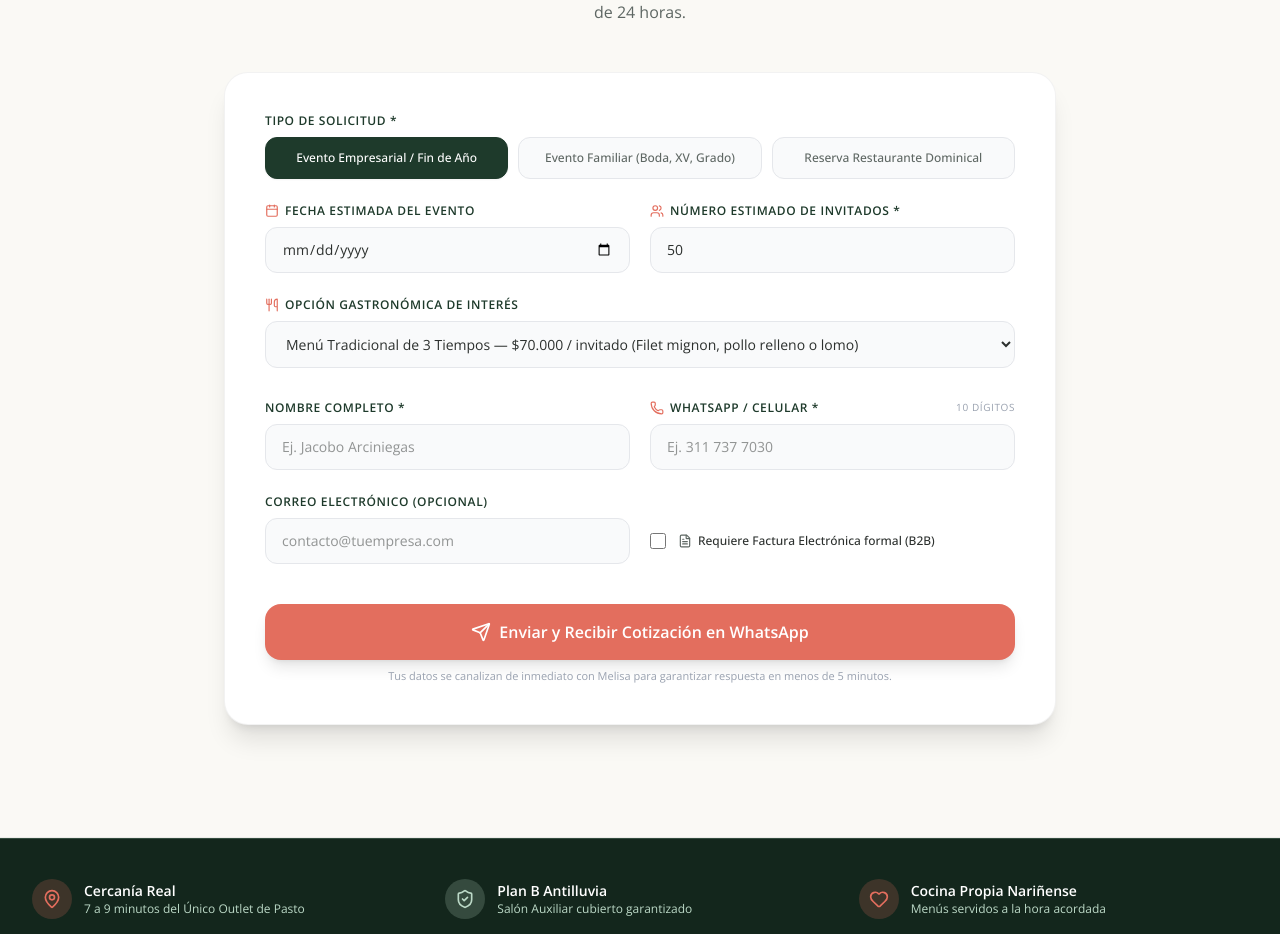
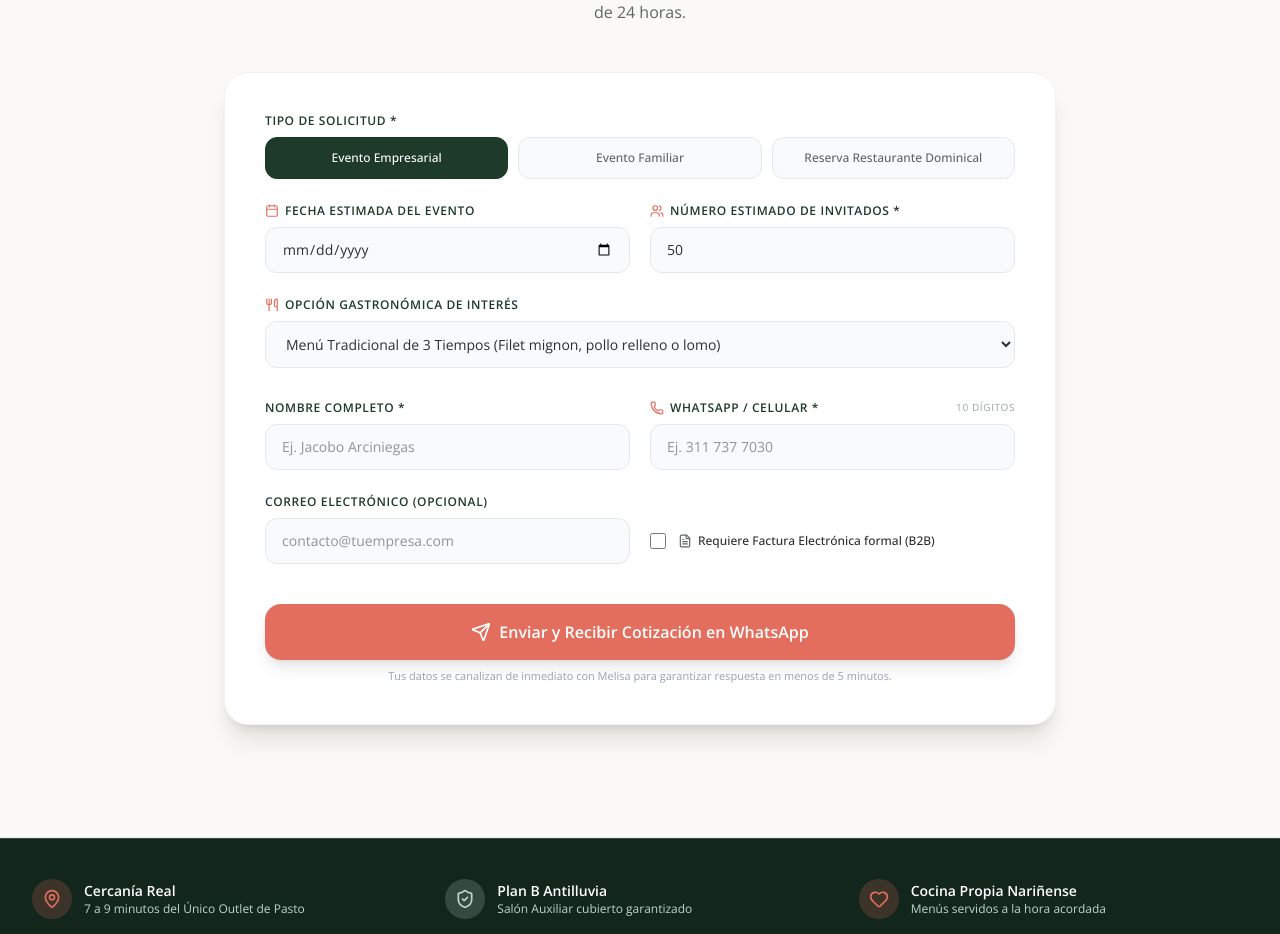
Before and after one commit to webmasterdapmarket1/hacienda-escondida-pasto, a React (Vite) app: page / in a window 1280 px wide. Shown: the part 7982-8916 px from the top of the page. Built offline with nearby package versions, Linux system fonts and the light colour scheme.

Commit message:
content(bloque-7): quitar precios del cotizador y ajustar tipos de evento

```diff
--- a/src/components/sections/QuoteForm.tsx
+++ b/src/components/sections/QuoteForm.tsx
@@ -8,10 +8,10 @@ export const QuoteForm: React.FC = () => {
     name: "",
     phone: "",
     email: "",
-    eventType: "Evento Empresarial / Fin de Año",
+    eventType: "Evento Empresarial",
     date: "",
     guests: 50,
-    menuInterest: "Menú Tradicional de 3 Tiempos ($70.000)",
+    menuInterest: "Menú Tradicional de 3 Tiempos",
     invoiceRequired: false,
     notes: "",
   })
@@ -98,8 +98,8 @@ export const QuoteForm: React.FC = () => {
                 </label>
                 <div className="grid grid-cols-1 sm:grid-cols-3 gap-2.5">
                   {[
-                    "Evento Empresarial / Fin de Año",
-                    "Evento Familiar (Boda, XV, Grado)",
+                    "Evento Empresarial",
+                    "Evento Familiar",
                     "Reserva Restaurante Dominical",
                   ].map((type) => (
                     <button
@@ -172,20 +172,20 @@ export const QuoteForm: React.FC = () => {
                   onChange={(e) => setFormData({ ...formData, menuInterest: e.target.value })}
                   className="w-full bg-gray-50 border border-gray-200 rounded-xl px-4 py-3 text-sm focus:outline-none focus:ring-2 focus:ring-[#E36E5E]/20 focus:border-[#E36E5E]"
                 >
-                  <option value="Menú Tradicional de 3 Tiempos ($70.000/inv)">
-                    Menú Tradicional de 3 Tiempos — $70.000 / invitado (Filet mignon, pollo relleno o lomo)
+                  <option value="Menú Tradicional de 3 Tiempos">
+                    Menú Tradicional de 3 Tiempos (Filet mignon, pollo relleno o lomo)
                   </option>
-                  <option value="Desayuno Buffet Libre ($47.000/inv)">
-                    Desayuno Tipo Buffet — $47.000 / persona (Estaciones libres calientes y frías)
+                  <option value="Platos Campestres / A la Carta">
+                    Platos Campestres / A la Carta (Frito pastuso, truchas, ajiaco, cazuela)
                   </option>
-                  <option value="Cocina Nariñense Tradicional a la Carta ($34.000-$39.000)">
-                    Platos Tradicionales a la Carta (Frito pastuso, truchas, ajiaco)
+                  <option value="Desayuno Tipo Buffet">
+                    Desayuno Tipo Buffet (Estaciones libres calientes y frías)
                   </option>
-                  <option value="Refrigerios y Pasabocas Empresariales (desde $4.000)">
+                  <option value="Refrigerios y Pasabocas">
                     Refrigerios empresariales y pasabocas individuales
                   </option>
-                  <option value="Solo Alquiler de Salón (Sin paquete de comida)">
-                    Solo alquiler de salón (Salón Principal $3M / Auxiliar $1M)
+                  <option value="Solo alquiler de salón">
+                    Solo alquiler de salón
                   </option>
                 </select>
               </div>
```
